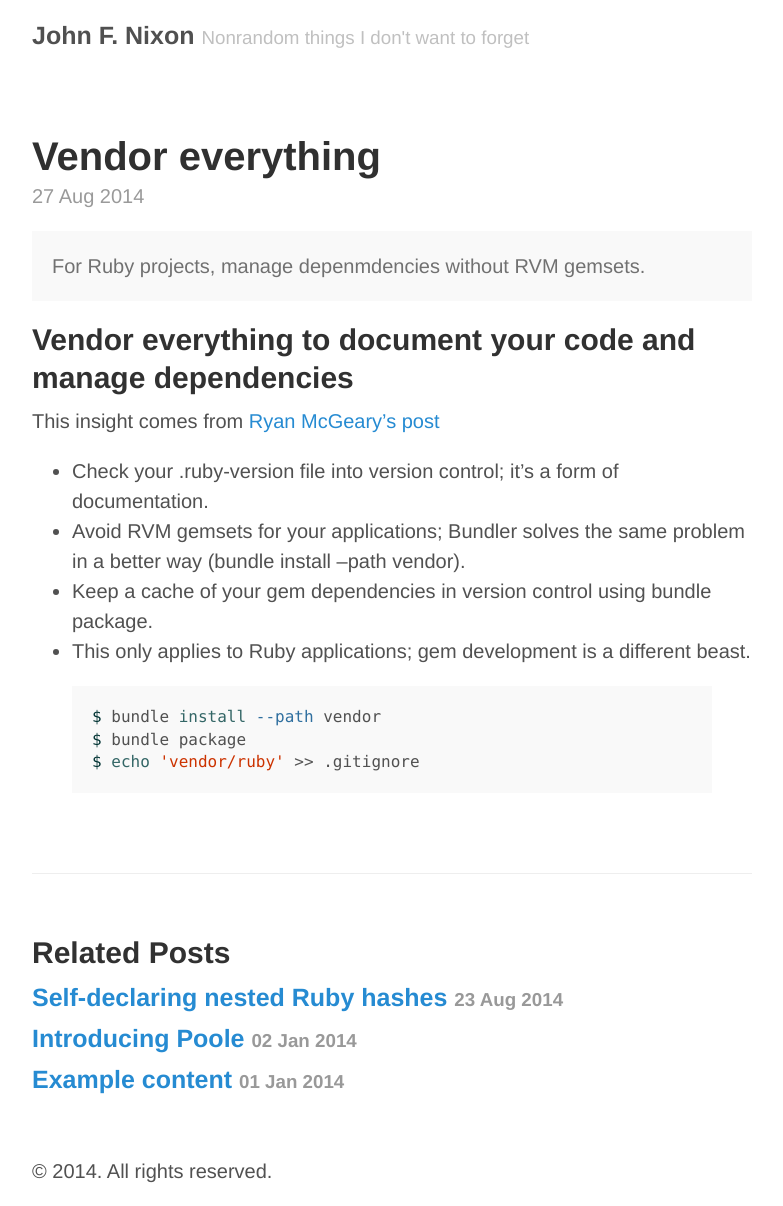
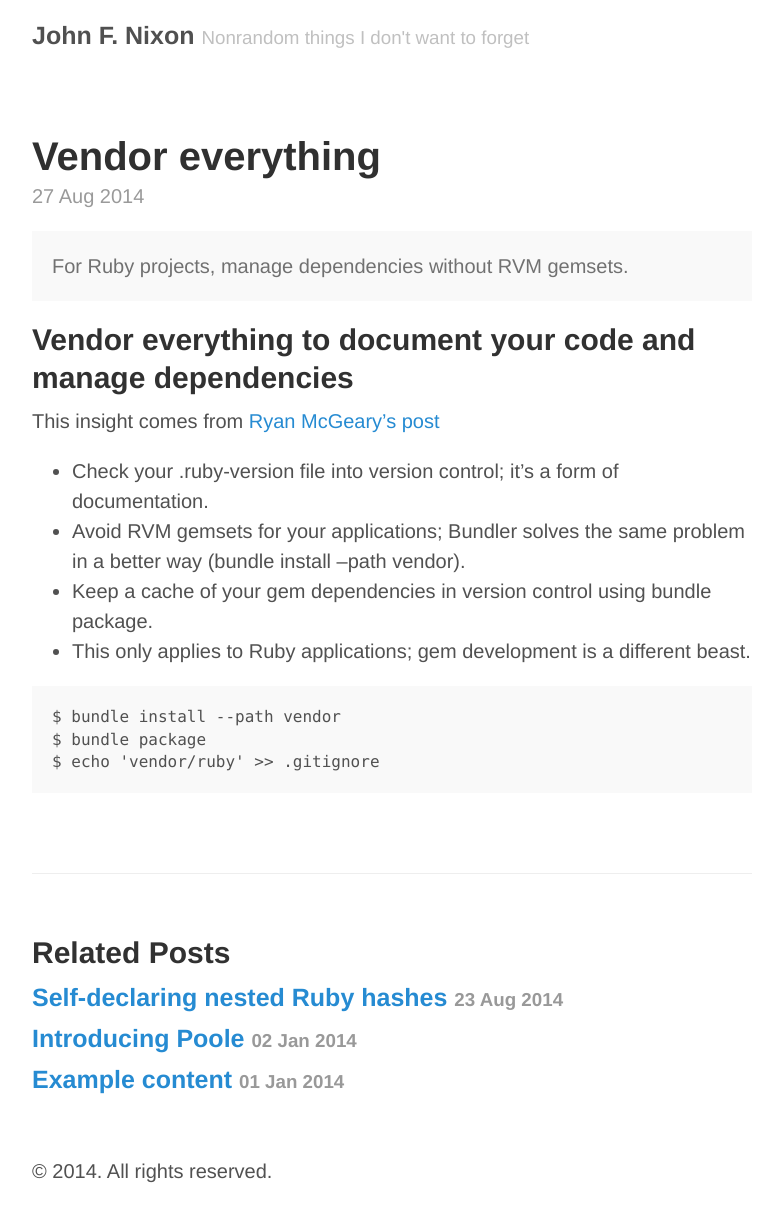
Before and after one commit to jfnixon/jfnixon.github.io, a Jekyll site: the page built from _posts/2014-08-27-vendor-everything.md, in a window 1280 px wide. Shown: the whole page, without its empty margins (248-1031 px from the left). Built offline with Jekyll 4.4.1, drawn with Linux system fonts in a browser that asks for light colours; Markdown is read by kramdown in place of the engine named in the settings.

Commit message:
spelling correction and code-block experiment

````diff
--- a/_posts/2014-08-27-vendor-everything.md
+++ b/_posts/2014-08-27-vendor-everything.md
@@ -4,7 +4,7 @@ title: Vendor everything
 ---
 
 <div class="message">
-For Ruby projects, manage depenmdencies without RVM gemsets.
+For Ruby projects, manage dependencies without RVM gemsets.
 </div>
 
 ## Vendor everything to document your code and manage dependencies
@@ -17,8 +17,8 @@ This insight comes from
 * Keep a cache of your gem dependencies in version control using bundle package.
 * This only applies to Ruby applications; gem development is a different beast.
 
-{% highlight shell %}
+```Shell
 $ bundle install --path vendor
 $ bundle package
 $ echo 'vendor/ruby' >> .gitignore
-{% endhighlight %}
+```
````
